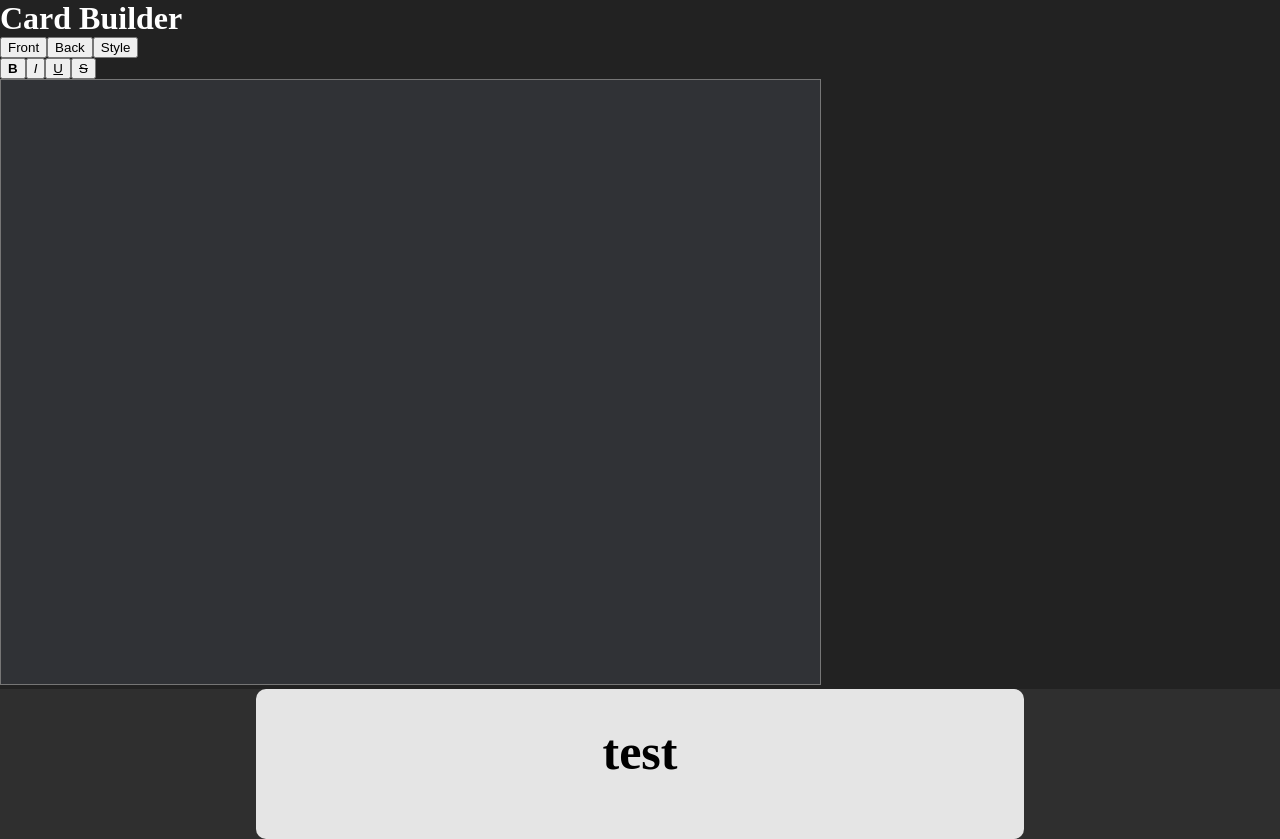
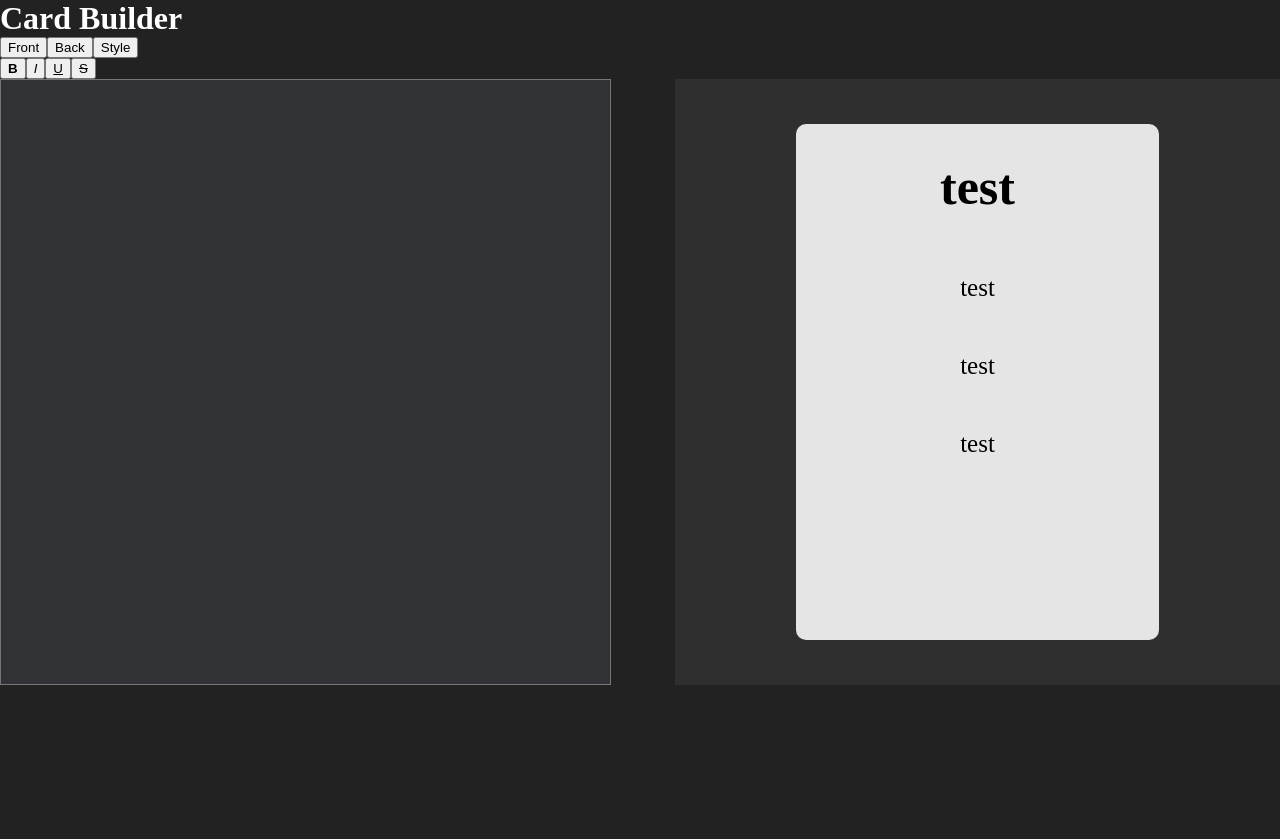
Before and after one commit to 18barbers2/gostudycards, a React (Vite) app in the folder frontend/: page / in a window 1280 px wide. After the commit the page ends 800 px from the top, so only its background shows below. Built offline with nearby package versions, Linux system fonts and the light colour scheme.

Commit message:
style; fix column layout and background color

```diff
--- a/frontend/src/css/CardBuilder.css
+++ b/frontend/src/css/CardBuilder.css
@@ -7,10 +7,13 @@
     background-color: #303236;
     color: white;
     resize: none;
+    width: 50%;
 }
 
 body {
     margin: 0px;
+    background-color: #222222;
+
 }
 
 .page-title {
@@ -23,9 +26,14 @@ body {
     display: flex;
     justify-content: center;
     align-items: center;
-
+    width: 50%;
 }
 
 iframe {
     text-wrap: wrap;
 }
+
+.card-builder {
+    display: flex;
+    gap: 5%;
+}
```
